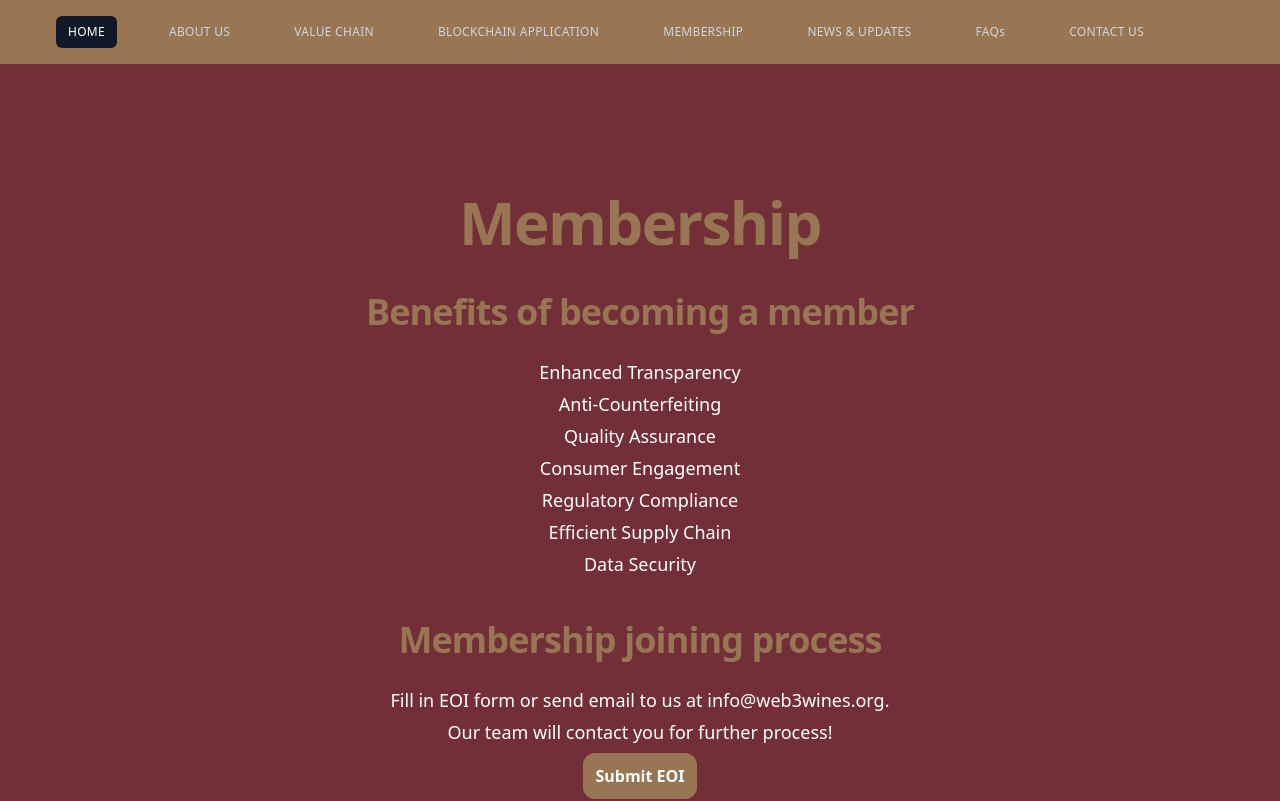
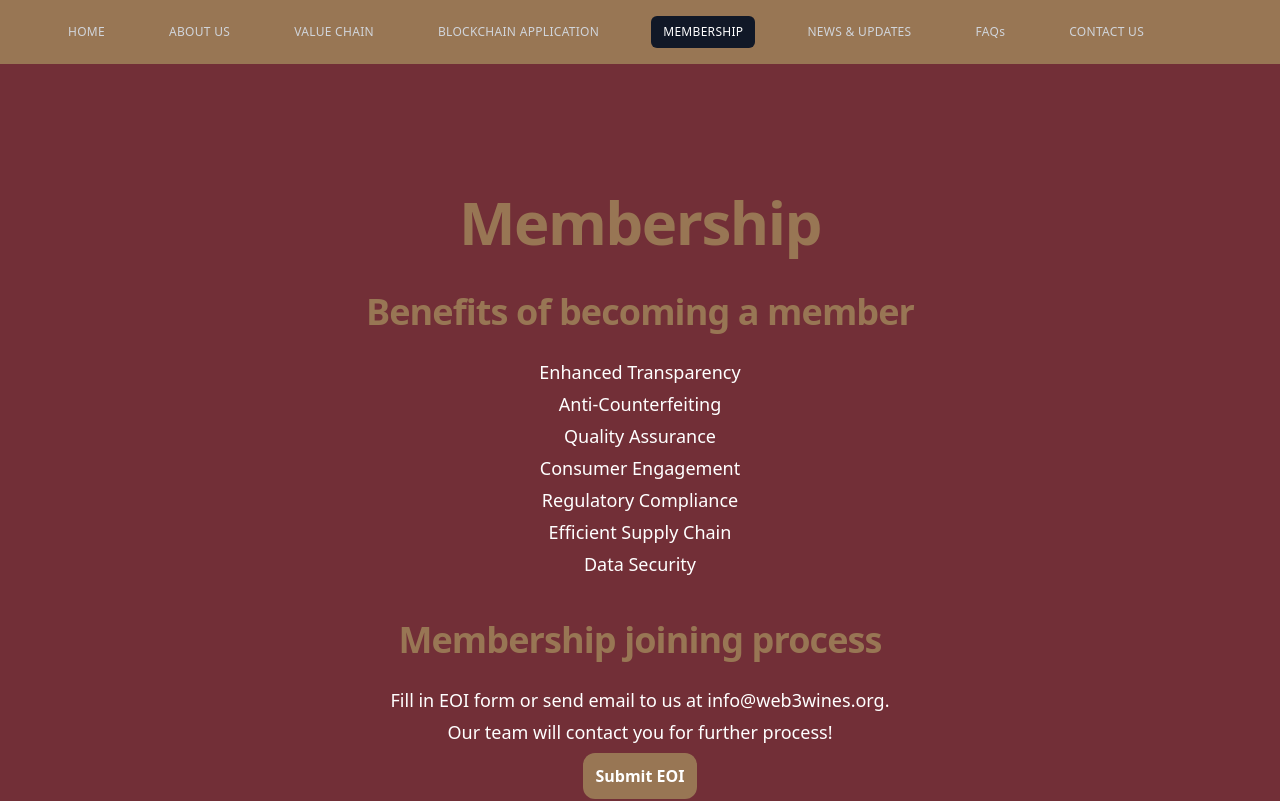
Before and after one commit to dltxio/web3wines-website, a React (Vite) app: page /membership in a window 1280 px wide. Shown: the top 801 px of the page. Built offline with nearby package versions, Linux system fonts and the light colour scheme; a web font is replaced by a local one; what tailwind-heropatterns would draw is missing.

Commit message:
NavBar Button highlighted on relevant page #13

```diff
--- a/src/components/NavBar.tsx
+++ b/src/components/NavBar.tsx
@@ -1,8 +1,9 @@
 import { Disclosure } from "@headlessui/react";
 import { Bars3Icon, XMarkIcon } from "@heroicons/react/24/outline";
+import { useEffect, useState } from "react";
 
 const navigation = [
-  { name: "HOME", href: "/", current: true },
+  { name: "HOME", href: "/", current: false },
   { name: "ABOUT US", href: "/about_us", current: false },
   { name: "VALUE CHAIN", href: "/value_chain", current: false },
   {
@@ -21,6 +22,31 @@ function classNames(...classes: string[]) {
 }
 
 export default function NavBar() {
+  const [navItems, setNavItems] = useState(navigation);
+
+  useEffect(() => {
+    const path = window.location.pathname;
+    const updatedNavItems = navItems.map(item => {
+      if (item.href === path) {
+        return { ...item, current: true };
+      } else {
+        return { ...item, current: false };
+      }
+    });
+    setNavItems(updatedNavItems);
+  }, []);
+
+  const handleNavButtonClick = (name: string) => {
+    const updatedNavigation = navItems.map(item => {
+      if (item.name === name) {
+        return { ...item, current: true };
+      } else {
+        return { ...item, current: false };
+      }
+    });
+    setNavItems(updatedNavigation);
+  };
+
   return (
     <Disclosure as="nav" className="bg-navbar">
       {({ open }) => (
@@ -41,10 +67,11 @@ export default function NavBar() {
               <div className="flex flex-1 items-center justify-center sm:items-stretch sm:justify-start">
                 <div className="hidden sm:ml-6 sm:block">
                   <div className="flex justify-center space-x-10">
-                    {navigation.map(item => (
+                    {navItems.map(item => (
                       <a
                         key={item.name}
                         href={item.href}
+                        onClick={() => handleNavButtonClick(item.name)}
                         className={classNames(
                           item.current
                             ? "bg-gray-900 text-white active:bg-gray-700"
@@ -64,11 +91,12 @@ export default function NavBar() {
 
           <Disclosure.Panel className="sm:hidden">
             <div className="space-y-1 px-2 pb-3 pt-2">
-              {navigation.map(item => (
+              {navItems.map(item => (
                 <Disclosure.Button
                   key={item.name}
                   as="a"
                   href={item.href}
+                  onClick={() => handleNavButtonClick(item.name)}
                   className={classNames(
                     item.current
                       ? "bg-gray-900 text-white"
```
